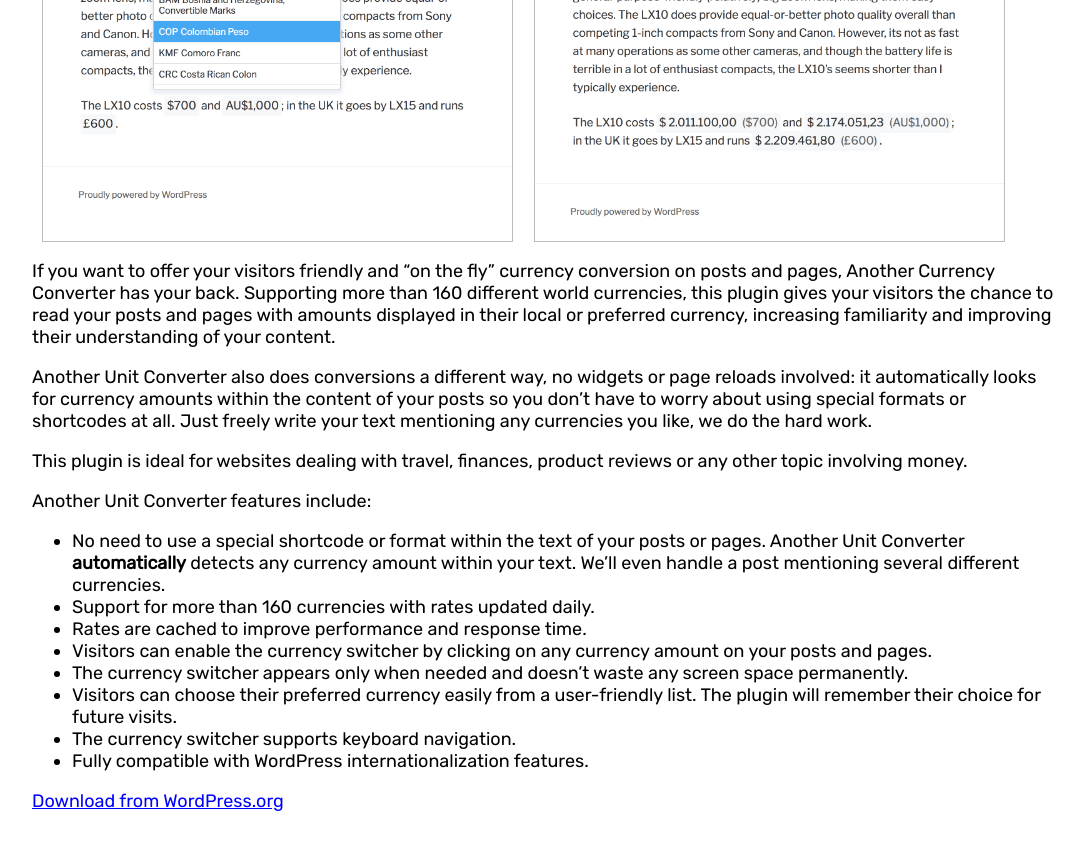
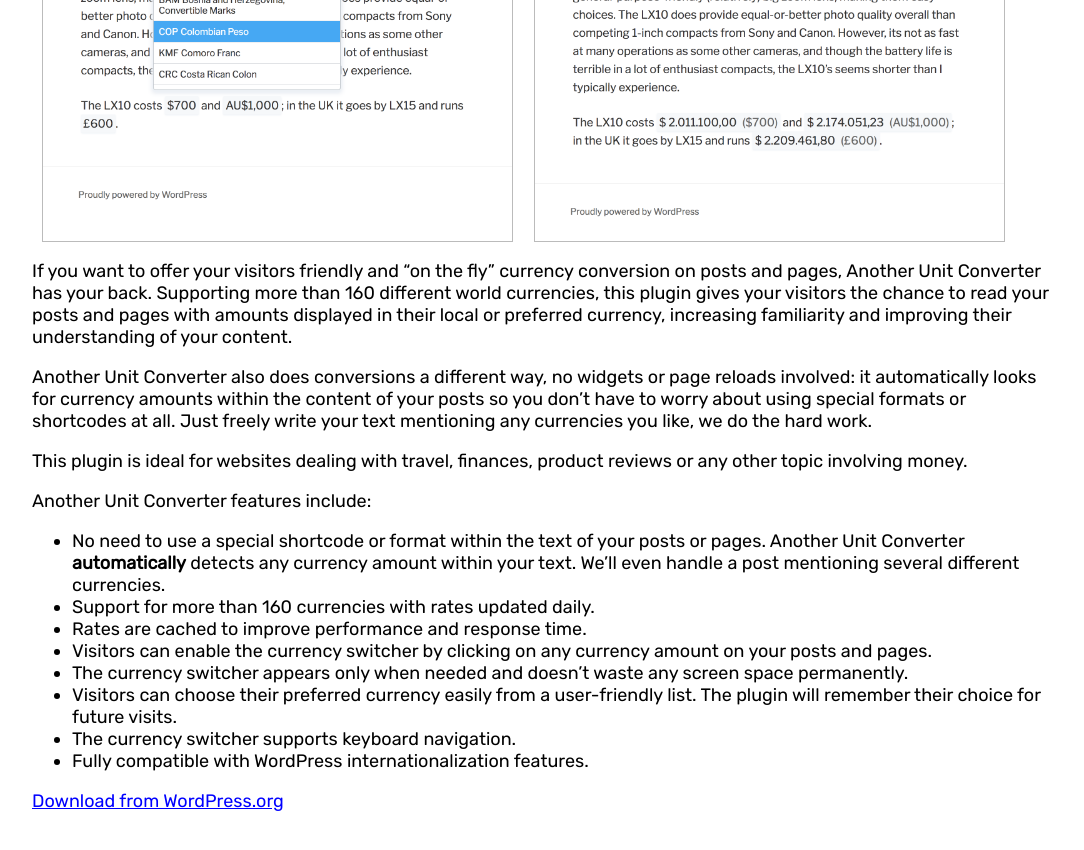
Before and after one commit to smilingrobots/smilingrobots.com, a Jekyll site: the page built from plugins/another-unit-converter.md, in a window 1280 px wide and 900 px high, scrolled down 534 px. Shown: the top 850 px of the window, without its empty margins (96-1180 px from the left). Built offline with Jekyll 4.4.1, drawn with Linux system fonts in a browser that asks for light colours.

Commit message:
Fix typo

```diff
--- a/plugins/another-unit-converter.md
+++ b/plugins/another-unit-converter.md
@@ -10,7 +10,7 @@
 <img src="{{ "assets/screenshot-2.png" | relative_url }}" />
 </div>
 
-If you want to offer your visitors friendly and "on the fly" currency conversion on posts and pages, Another Currency Converter has your back. Supporting more than 160 different world currencies, this plugin gives your visitors the chance to read your posts and pages with amounts displayed in their local or preferred currency, increasing familiarity and improving their understanding of your content.
+If you want to offer your visitors friendly and "on the fly" currency conversion on posts and pages, Another Unit Converter has your back. Supporting more than 160 different world currencies, this plugin gives your visitors the chance to read your posts and pages with amounts displayed in their local or preferred currency, increasing familiarity and improving their understanding of your content.
 
 Another Unit Converter also does conversions a different way, no widgets or page reloads involved: it automatically looks for currency amounts within the content of your posts so you don't have to worry about using special formats or shortcodes at all. Just freely write your text mentioning any currencies you like, we do the hard work.
 
@@ -28,20 +28,3 @@
 - Fully compatible with WordPress internationalization features.
 
 <a href="https://wordpress.org/plugins/another-unit-converter">Download from WordPress.org</a>
-
-<!--
-<!DOCTYPE html>
-           <div class="page-title">
-                <a class="home-link" href="https://wvega.github.io/smilingrobots.com/">SR</a><h1>Another Unit Converter</h1>
-            </div>
-        </header>
-        <div class="main-container">
-                <h2>Another Unit Converter</h2>
-
-                <a href="https://wordpress.org/plugins/another-unit-converter">Download from WordPress.org</a>
-            </article>
-        </div>
-        <footer class="page-footer"><a href="mailto:hello@smilingrobots.com">hello@smilingrobots.com</a></footer>
-    </body>
-</html>
--->
```
